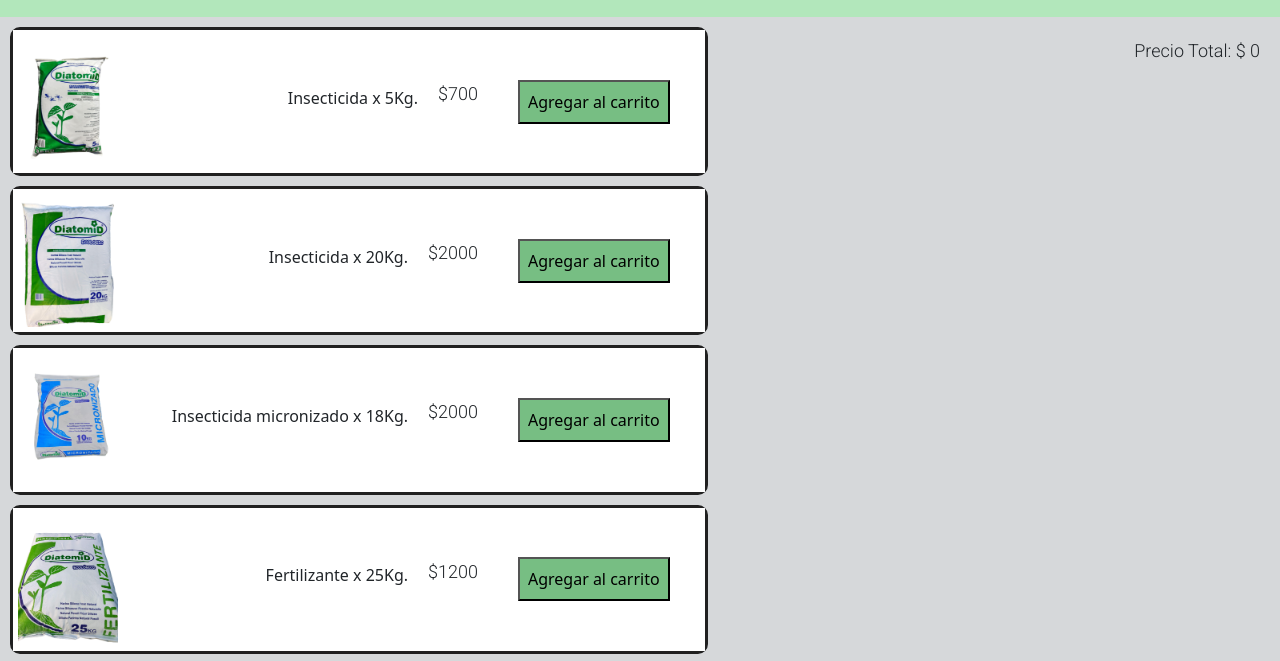
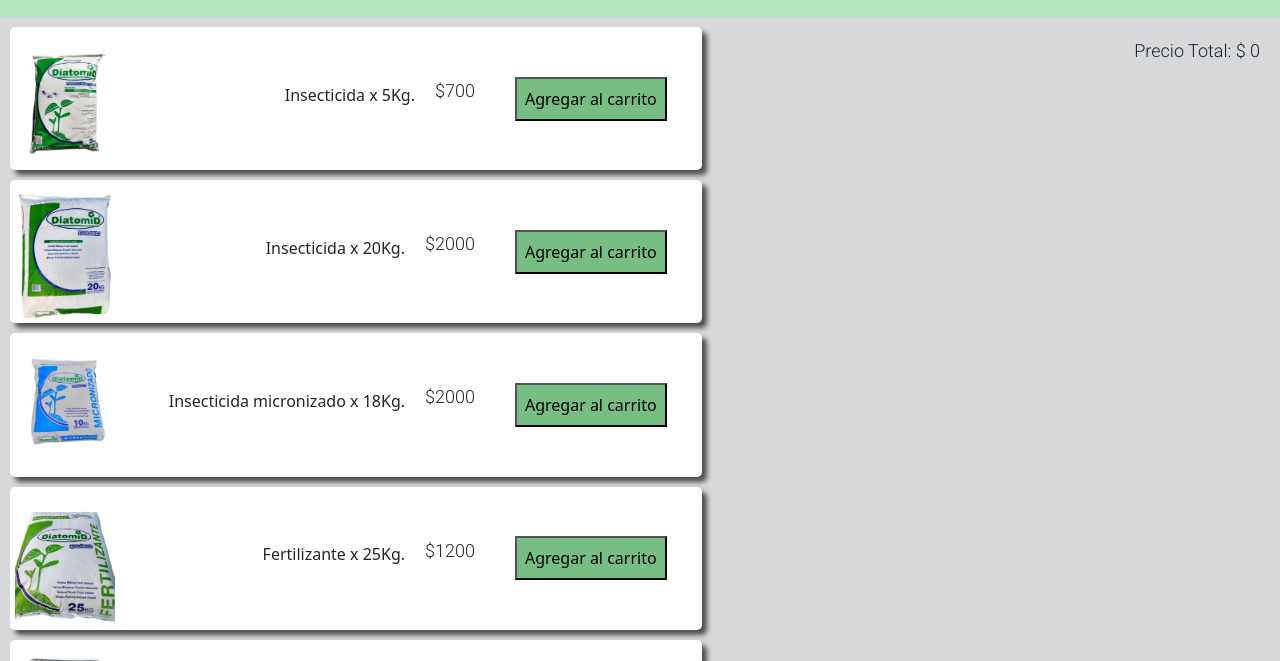
Before and after one commit to Valgoneta/Ecorganico, a website: page carrito.html in a window 1280 px wide. Shown: the part 79-740 px from the top of the page. Drawn offline with nearby package versions, Linux system fonts and the light colour scheme.

Commit message:
Decorado de cards con box-shadow

```diff
--- a/scss/base/_carrito.scss
+++ b/scss/base/_carrito.scss
@@ -7,7 +7,6 @@
 
 .cards-container {
     margin: 10px;
-    border: 3px solid rgb(32, 32, 32);
     border-radius: 10px;
 }
 
@@ -18,6 +17,8 @@
     width: 100%;
     background-color: white;
     padding: 5px;
+    border-radius: 5px;
+    box-shadow: 5px 5px 5px rgb(79, 79, 79);
 }
 
 
--- a/scss/componentes/_detalles.scss
+++ b/scss/componentes/_detalles.scss
@@ -1,6 +1,7 @@
 h1 {
     font-size: 40px;
     display: block;
+    text-decoration: none;
 }
 
 h3 {
```
Also changed, not shown: css/style.css, 1 other file.
